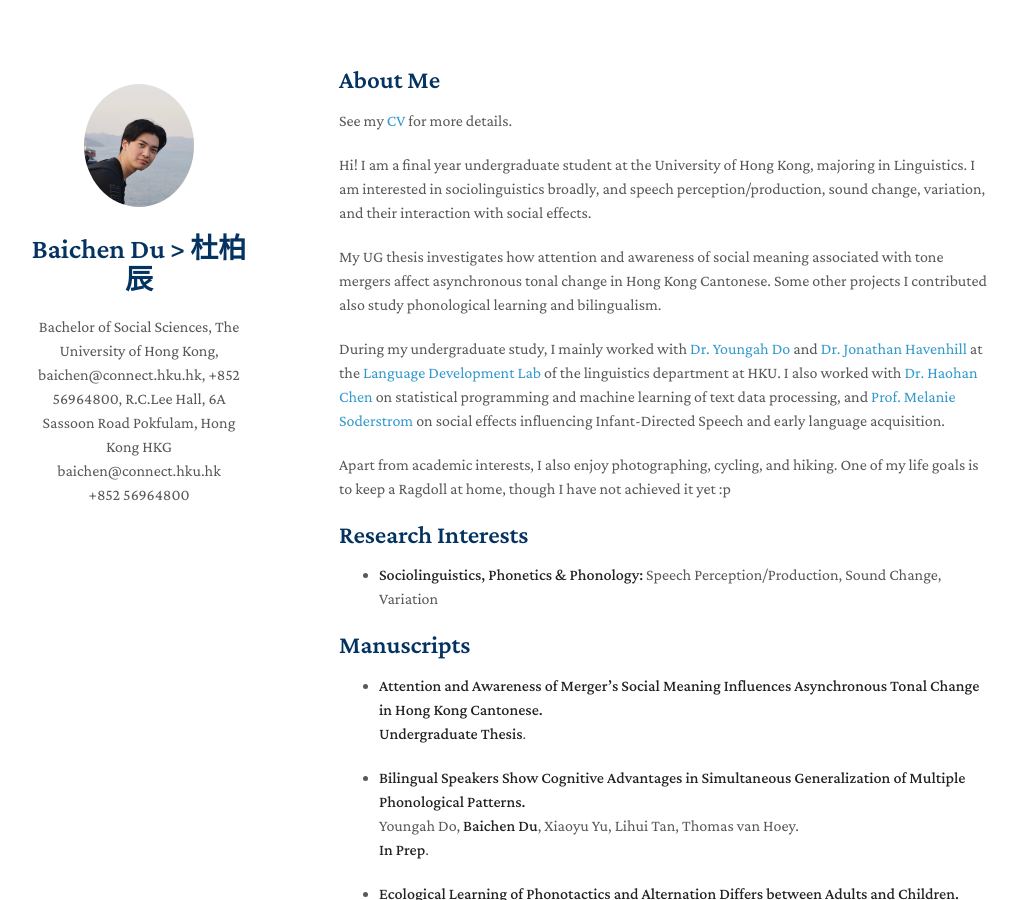
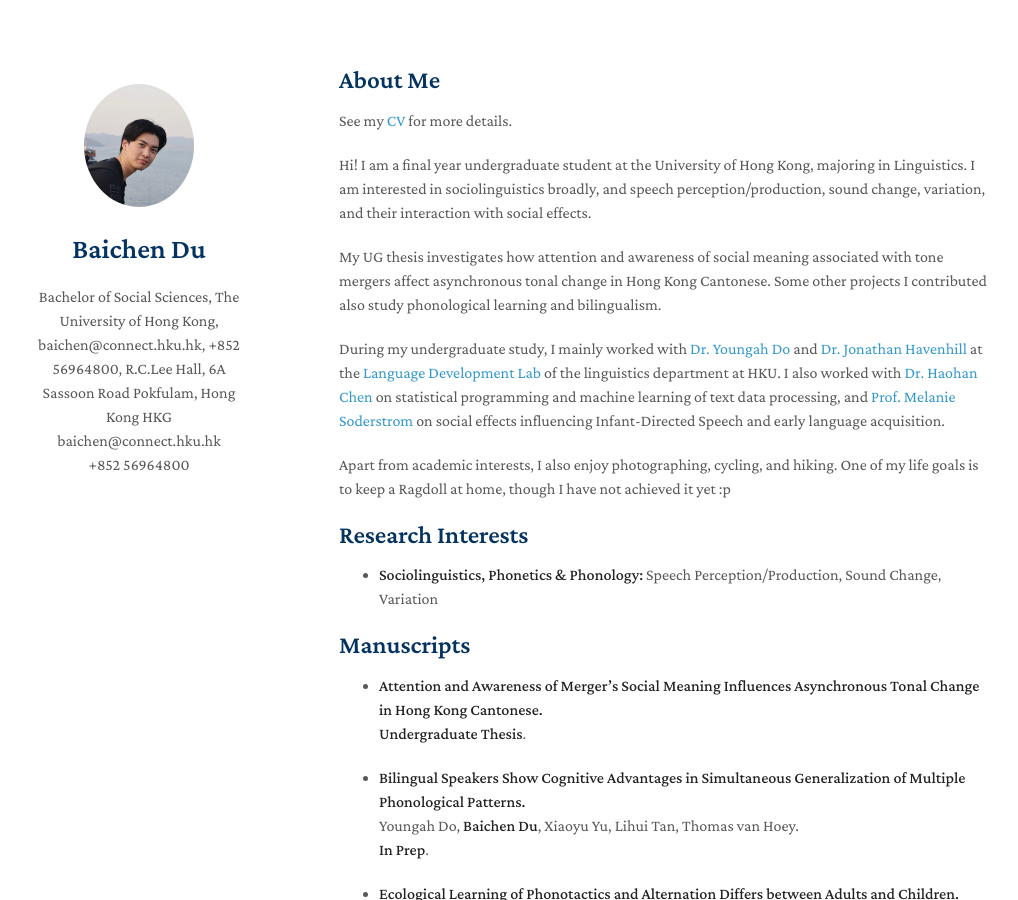
Before and after one commit to AlbertBaichenDu/AlbertBaichenDu.github.io, a Jekyll site: the page built from index.md, in a window 1280 px wide and 900 px high. Shown: the whole window, without its empty margins (131-1149 px from the left). Built offline with Jekyll 4.4.1, drawn with Linux system fonts in a browser that asks for light colours; nearby versions of some CDN libraries; a style sheet for code colours, icons or effects is not loaded; our own code applies the rules of GitHub Pages for plain Markdown files.

Commit message:
Update _config.yml

```diff
--- a/_config.yml
+++ b/_config.yml
@@ -1,4 +1,4 @@
-title: Baichen Du > 杜柏辰
+title: Baichen Du
 position: Bachelor of Social Sciences, The University of Hong Kong, baichen@connect.hku.hk, +852 56964800, R.C.Lee Hall, 6A Sassoon Road Pokfulam, Hong Kong HKG
 affiliation: baichen@connect.hku.hk
 email: +852 56964800
```
